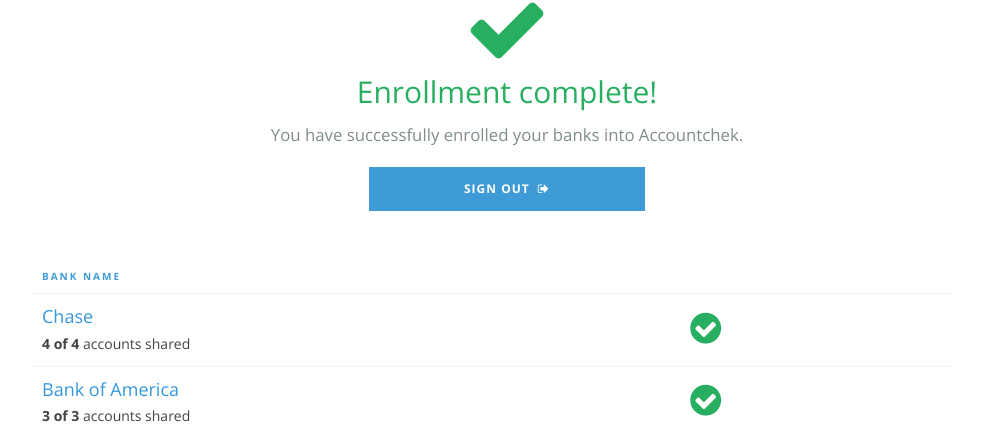
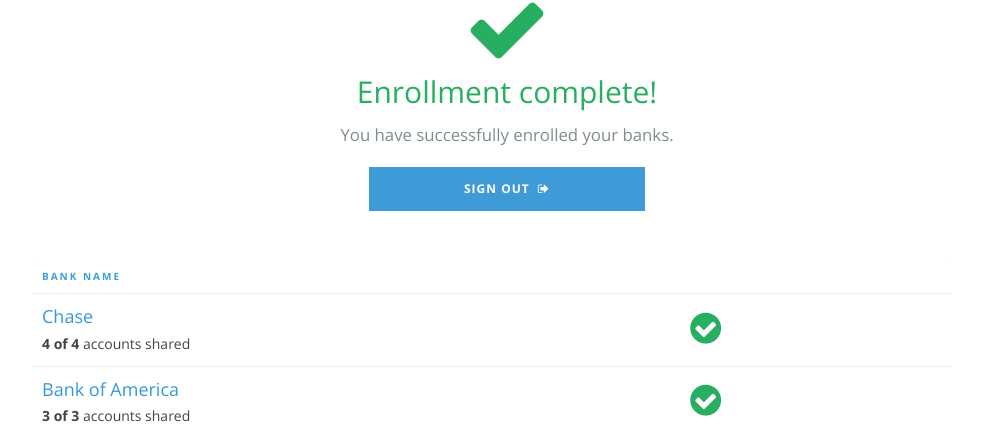
Before and after one commit to jbrianfrancis/MyBorrowerUI, a PHP site: page /banks-enrolled-logout.php in a window 1280 px wide. Shown: the part 143-580 px from the top of the page, without its empty margins (148-1131 px from the left). Run offline with PHP 8.4, Linux system fonts and the light colour scheme; some libraries are stand-ins or nearby versions.

Commit message:
Updating bank views

```diff
--- a/ac.css
+++ b/ac.css
@@ -790,6 +790,7 @@ h4.bank-name {
   color: white;
   -webkit-transition: all 0.5s ease;
           transition: all 0.5s ease;
+  background-color: #3f9bd7;
 }
 .enrollment-success .btn-sign-out i {
   margin-left: 4px;
--- a/ac.less
+++ b/ac.less
@@ -800,6 +800,7 @@ h4.bank-name {
   		margin-top: 20px;
   		color:white;
   		transition:all 0.5s ease;
+  		background-color: @brightblue;
   		i {
   			margin-left:4px;
   		}
--- a/banks-enrolled-logout.php
+++ b/banks-enrolled-logout.php
@@ -34,7 +34,7 @@
 				<p><i class="fa fa-check fa-5x enrollment-success-green"></i></p>
 
 				<h2 class="success-heading">Enrollment complete!</h2>
-				<p>You have successfully enrolled your banks into Accountchek.</p>
+				<p>You have successfully enrolled your banks.</p>
 				<p><a href="#" class="btn btn-sm btn-primary btn-sign-out">Sign Out <i class="fa fa-sign-out"></i></a></p>
 
 			</div> <!-- close containter -->
```
